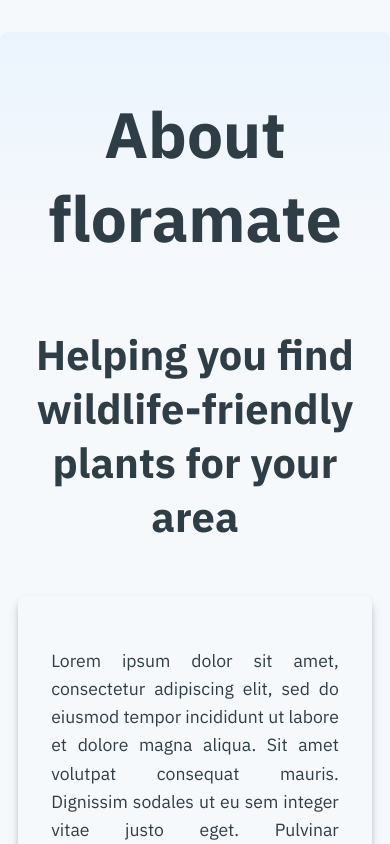
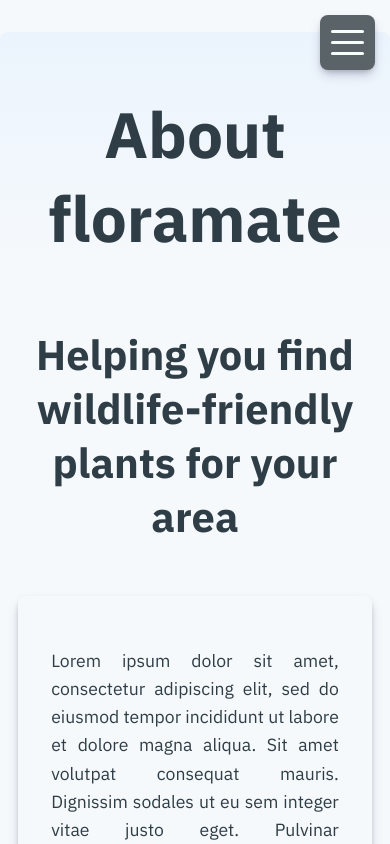
Before and after one commit to ScotDev/app.floramate, a React (Create React App) app: page /about in a window 390 px wide. Shown: the top 844 px of the page. Built offline with nearby package versions, Linux system fonts and the light colour scheme.

Commit message:
Furthered mobile nav development

```diff
--- a/src/components/Navbar.js
+++ b/src/components/Navbar.js
@@ -1,7 +1,5 @@
-import React from 'react';
-import { StyledNavbar, NavbarBrand, NavbarList, NavbarListItem, MobileNavbar, MobileNavMenu, MobileNavMenuItem } from './ui-styled-components/Navigation';
-import { RegularText } from './ui-styled-components/Text';
-
+import React, { useState } from 'react';
+import { StyledNavbar, NavbarBrand, NavbarList, NavbarListItem, MobileNavbar, MobileNavList, MobileNavItem, MobileNavLink, MobileNavToggle } from './ui-styled-components/Navigation';
 
 import BrandImage from "../assets/img/brand.svg";
 
@@ -39,7 +37,19 @@
     }
 }
 
+const mobileNavVariants = {
+    closed: { y: -300, opacity: 0 },
+    open: { y: 0, opacity: 1 }
+}
+const mobileToggleVariants = {
+    closed: { backgroundColor: "#5a6368" },
+    open: { backgroundColor: "transparent", boxShadow: "none" }
+}
+
 function Navbar({ bgColor, scrolling }) {
+
+    const [toggleOpen, setToggleOpen] = useState(false)
+
     return (<>
         <StyledNavbar bgColor={bgColor} borderBottom={scrolling && "#84a98c"} initial="visible" animate={scrolling ? "scroll" : "visible"} variants={navbarVariants} >
             <Link exact to="/">
@@ -51,7 +61,6 @@
                 </NavbarListItem>
                 <NavbarListItem variants={childrenVariants} initial="hidden">
                     <NavLink to="/species">Species</NavLink>
-
                 </NavbarListItem>
                 {/* <NavbarListItem>
                     <NavLink to="/advice">Advice</NavLink>
@@ -61,24 +70,28 @@
                 </NavbarListItem>
 
             </NavbarList>
-            {/* <NavbarList>
-                <NavbarListItem>
-                    <PrimaryBtn>Log in</PrimaryBtn>
-                </NavbarListItem>
-                <NavbarListItem>
-                    <SecondaryBtn>Sign up</SecondaryBtn>
-                </NavbarListItem>
-            </NavbarList> */}
         </StyledNavbar>
-        <MobileNavbar>
-            <input type="checkbox"></input>
+
+        {/* Set to invisible on open, replaced with x on dropdown, divide items by section, not individually*/}
+        <MobileNavToggle initial="closed" animate={toggleOpen ? "open" : "closed"} onClick={() => setToggleOpen(!toggleOpen)} variants={mobileToggleVariants}>
             <div></div>
             <div></div>
             <div></div>
+        </MobileNavToggle>
+        <MobileNavbar initial="closed" animate={toggleOpen ? "open" : "closed"} variants={mobileNavVariants}>
+            <MobileNavList>
+                <MobileNavItem>
+                    <NavLink exact to="/">Home</NavLink>
+                </MobileNavItem>
+                <MobileNavItem>
+                    <NavLink to="/species">Species</NavLink>
+                </MobileNavItem>
+                <MobileNavItem>
+                    <NavLink to="/about">About</NavLink>
+                </MobileNavItem>
+            </MobileNavList>
         </MobileNavbar>
-        <MobileNavMenu>
-            <MobileNavMenuItem><RegularText><NavLink to="/about">About</NavLink></RegularText></MobileNavMenuItem>
-        </MobileNavMenu>
+
     </>)
 }
 
--- a/src/components/layout/Homepage/Home.js
+++ b/src/components/layout/Homepage/Home.js
@@ -1,7 +1,5 @@
 import React from 'react';
 import { useInView } from 'react-intersection-observer'
-// import { motion } from "framer-motion";
-
 import { PageSection, PageSectionTitle } from '../../ui-styled-components/Utils';
 
 import Hero from '../../Hero';
@@ -12,30 +10,6 @@
 
 const speciesData = require("../../../data/speciesData");
 
-// const parentVariants = {
-//     visible: {
-//         opacity: 1,
-//         transition: {
-//             type: "spring",
-//             stiffness: 300,
-//             duration: 0.5,
-//             when: "beforeChildren",
-//             staggerChildren: 0.22,
-//         }
-//     },
-//     hidden: {
-//         opacity: 0
-//     }
-// }
-
-// const childrenVariants = {
-//     visible: {
-//         opacity: 1
-//     },
-//     hidden: { opacity: 0 },
-//     hover: { scale: 0.97, opacity: 0.7, transition: { duration: 0.2 } }
-// }
-
 export default function Home() {
     // Tweak
     const [ref, inView] = useInView({
@@ -43,11 +17,13 @@
         threshold: 0,
     })
 
+
+
     return (
         <>
             <Navbar scrolling={inView}></Navbar>
-            <Hero></Hero>
-            <PageSection ref={ref} bgColor={"#2f3e46"} padding={"10vw"}>
+            <Hero ></Hero>
+            <PageSection bgColor={"#2f3e46"} padding={"10vw"}>
                 <PageSectionTitle color={"#fff"}>Featured</PageSectionTitle>
                 <Results speciesData={speciesData} limit={3} />
             </PageSection>
--- a/src/components/ui-styled-components/Button.js
+++ b/src/components/ui-styled-components/Button.js
@@ -45,9 +45,7 @@
 
 const InfoBtn = styled(StyledBtn)`
   color: ${props => props.theme.primaryText || "#f7fffb"};
-  /* background-color:  ${props => props.bgColor || "#fff"}; */
   background: rgba(255, 255, 255, 0.17);
-
   border: 2px solid ${props => props.theme.primaryText || "#f7fffb"};
   font-weight: bold;
 
--- a/src/components/ui-styled-components/Navigation.js
+++ b/src/components/ui-styled-components/Navigation.js
@@ -123,77 +123,111 @@
   }
       }
 
-`
+`;
 
-const MobileNavbar = styled.div`
-  padding: 0;
+const MobileNavbar = styled(motion.div)`
+  top: 0;
+  left: 0;
+  position: absolute;
+  transform: translateY(-300px);
+  height: 300px;
+  background-color: ${props => props.theme.primaryColour};
+  width: 100vw;
+  box-shadow: 0 6px 12px -2px rgb(50 50 93 / 25%),
+    0 3px 7px -3px rgb(0 0 0 / 30%);
+
+  display: flex;
+  flex-direction: column;
+  padding: 1rem;
   margin: 0;
-  border: 1px solid green;
-  overflow: hidden;
-  -webkit-user-select: none;
-  user-select: none;
-  height:50px;
-  width:50px;
-      /* Just for development */
-      display:none;
+  border-bottom: 3px solid ${props => props.theme.secondaryColour};
+`;
 
-input{
-  z-index:1;
-  border: 1px solid red;
-}
+const MobileNavList = styled.ul`
+    list-style-type: none;
+    display: flex;
+    flex-direction: column;
+    align-items: center;
+    justify-content: space-around;
+    width: 100%;
+    height: 100%;
+    padding: 0;
+    margin: 0;
 
-div {
-    display: block;
-    width: 33px;
-    height: 4px;
-    position: relative;
-    border-radius: 6px;
-    background: #fff;
-    margin: 4px 0;
-    z-index: 1;
-    transform-origin: 4px 0px;
-    transition: transform 0.5s cubic-bezier(0.77, 0.2, 0.05, 1),
-      opacity 0.55s ease;
+    /* border: 1px solid red; */
+`;
+
+const MobileNavItem = styled.li`
+    padding: 0;
+    margin: 0;
+    border-bottom: 1px solid ${props => props.theme.primaryText};
+    text-align: center;
+    width: 60%;
+
+    a {
+    /* border: 1px solid red; */
+
+    color: ${props => props.theme.primaryText};
+    line-height: 2;
+    padding: 0.15em 1em;
+    font-size: 1.4rem;
+    text-decoration: none;
+    font-weight: 500;
+    letter-spacing: 1px;
+    transition: all 0.15s;
+    }
+`;
+
+const MobileNavLink = styled.p`
+    /* color: ${props => props.theme.primaryText};
+    line-height: 1.6;
+    padding: 0.15em 1em;
+    font-size:${props => props.theme.size.regularText};
+    text-decoration: none;
+    font-weight: 500;
+    letter-spacing: 1px;
+    border-radius: ${props => props.theme.borderRadius};
+    transition: all 0.15s; */
+`;
+
+
+const MobileNavToggle = styled(motion.div)`
+  top: 15px;
+  right: 15px;
+  position: absolute;
+  height: 55px;
+  color: ${props => props.theme.primaryText};
+  /* background: rgba(255, 255, 255, 0.5); */
+  /* background-color: ${props => props.theme.secondaryBlue}; */
+  /* border: 2px solid ${props => props.theme.primaryText}; */
+  /* border-bottom: 2px solid ${props => props.theme.primaryText}; */
+  width: 55px;
+  display: none;
+  z-index: 2;
+  border-radius: ${props => props.theme.borderRadius};
+  box-shadow: 0 6px 12px -2px rgb(50 50 93 / 25%),
+    0 3px 7px -3px rgb(0 0 0 / 30%);
+  cursor: pointer;
+  padding: 7px 0;
+
+  div{
+      display: block;
+      width: 60%;
+      height: 3px;
+      position: relative;
+      border-radius: 50px;
+      background: ${props => props.theme.primaryText};
+      margin:0;
+      padding: 0;
+      /* z-index: 1; */
   }
 
-  div:first-of-type {
-    transform-origin: 0% 0%;
-  }
-  div:last-of-type {
-    transform-origin: 0% 100%;
-  }
-`
+  @media ${device.laptop}{
+      display:flex;
+      flex-direction: column;
+      align-items: center;
+      justify-content: space-evenly;
+    }
+`;
 
-const MobileNavMenu = styled.ul`
-    height: 400px;
-    width: 50%;
-    top:0;
-    right:0;
-    z-index:1;
-    margin:0;
-    padding:0;
-    flex-direction: column;
-    justify-content: center;
-    align-items: center;
-    position: absolute;
-    border: 1px solid yellow;
-
-    /* Just for development */
-    display:none;
-`
-const MobileNavMenuItem = styled.li`
-      text-align: center;
-      list-style-type:none;
-      padding:0.25rem;
-
-  a {
-color: #f7fffb;
-  text-decoration:none;
-
-  &:hover {
-    border-bottom: 2px solid #f7fffb;
-  }
-  }
-`
-
-export { StyledNavbar, NavbarBrand, NavbarList, NavbarListItem, StyledFooter, FooterContent, FooterContentList, FooterContentListItem, MobileNavbar, MobileNavMenu, MobileNavMenuItem };
+export { StyledNavbar, NavbarBrand, NavbarList, NavbarListItem, StyledFooter, FooterContent, FooterContentList, FooterContentListItem, MobileNavbar, MobileNavList, MobileNavItem, MobileNavLink, MobileNavToggle };
```
